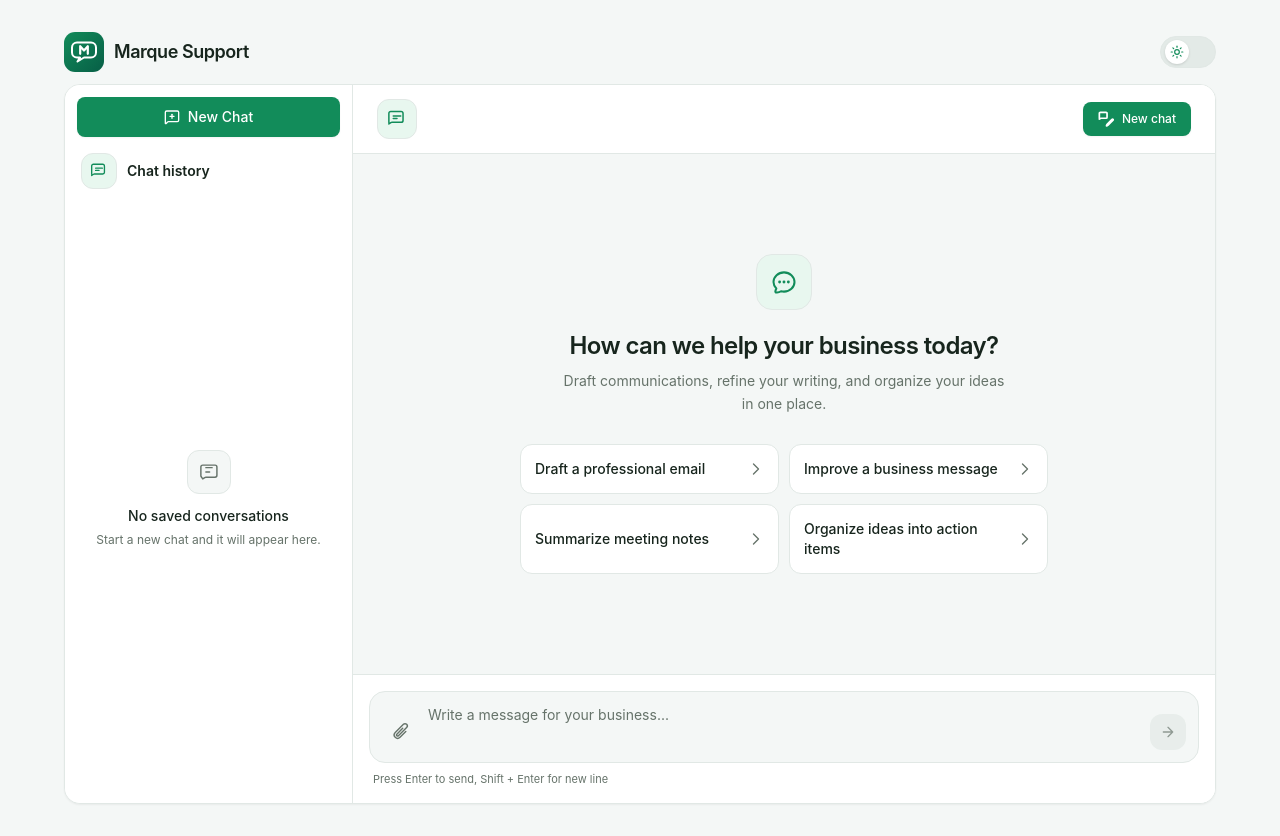
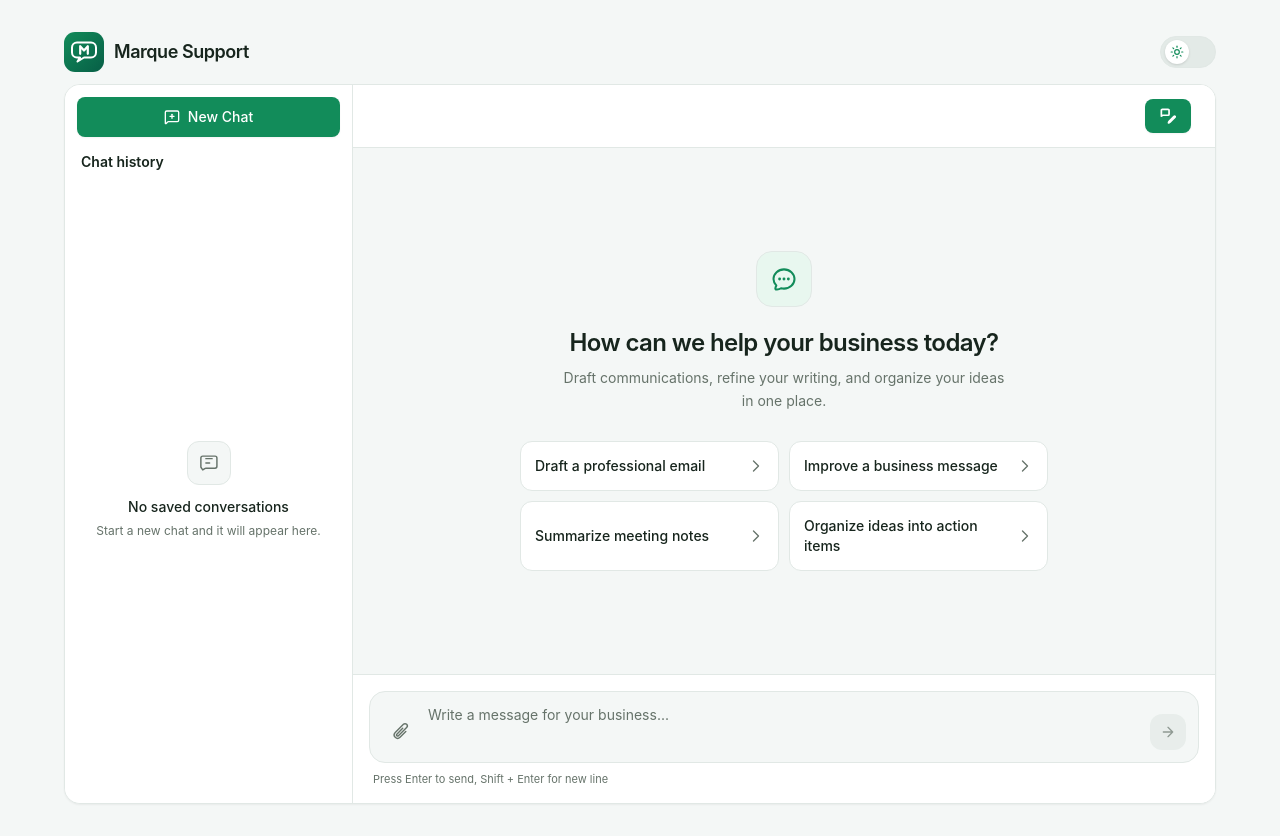
Before and after one commit to Kahonjohn1/business-support-chatbot, a Next.js app: page / in a window 1280 px wide. Built offline with nearby package versions, Linux system fonts and the light colour scheme.

Commit message:
fix: refine chat header and sidebar UI

```diff
--- a/src/components/chat/ChatHeader.tsx
+++ b/src/components/chat/ChatHeader.tsx
@@ -37,25 +37,6 @@ export const ChatHeader: React.FC<ChatHeaderProps> = ({
           </svg>
         </button>
 
-        {/* Simple original chat icon */}
-        <div
-          className="flex items-center justify-center w-10 h-10 rounded-xl bg-accent border border-border text-primary shrink-0"
-          aria-hidden="true"
-        >
-          <svg
-            className="w-5 h-5"
-            fill="none"
-            viewBox="0 0 24 24"
-            stroke="currentColor"
-            strokeWidth={1.8}
-          >
-            <path
-              strokeLinecap="round"
-              strokeLinejoin="round"
-              d="M7.5 8.25h9m-9 3H12m-9.75 6.75l2.4-1.6a2.25 2.25 0 011.25-.38h11.1a2.25 2.25 0 002.25-2.25V5.25a2.25 2.25 0 00-2.25-2.25H4.5A2.25 2.25 0 002.25 5.25v10.5c0 .34.076.663.212.953z"
-            />
-          </svg>
-        </div>
       </div>
 
       <div className="flex items-center">
@@ -67,8 +48,6 @@ export const ChatHeader: React.FC<ChatHeaderProps> = ({
           title="Start a new chat"
         >
           <NewChatIcon className="w-4 h-4 text-primary-foreground" />
-          <span className="hidden sm:inline">New chat</span>
-          <span className="sm:hidden">New</span>
         </button>
       </div>
     </header>
--- a/src/components/chat/ConversationSidebar.tsx
+++ b/src/components/chat/ConversationSidebar.tsx
@@ -152,24 +152,6 @@ export const ConversationSidebar: React.FC<ConversationSidebarProps> = ({
 
       {/* Chat history section, below the new chat action */}
       <div className="flex items-center gap-2.5 px-4 pt-3 pb-2 shrink-0">
-        <div
-          className="flex items-center justify-center w-9 h-9 rounded-xl bg-accent border border-border text-primary shrink-0"
-          aria-hidden="true"
-        >
-          <svg
-            className="w-4.5 h-4.5"
-            fill="none"
-            viewBox="0 0 24 24"
-            stroke="currentColor"
-            strokeWidth={1.8}
-          >
-            <path
-              strokeLinecap="round"
-              strokeLinejoin="round"
-              d="M7.5 8.25h9m-9 3H12m-9.75 6.75l2.4-1.6a2.25 2.25 0 011.25-.38h11.1a2.25 2.25 0 002.25-2.25V5.25a2.25 2.25 0 00-2.25-2.25H4.5A2.25 2.25 0 002.25 5.25v10.5c0 .34.076.663.212.953z"
-            />
-          </svg>
-        </div>
         <h3 className="text-sm font-semibold text-foreground leading-tight truncate">
           Chat history
         </h3>
```
